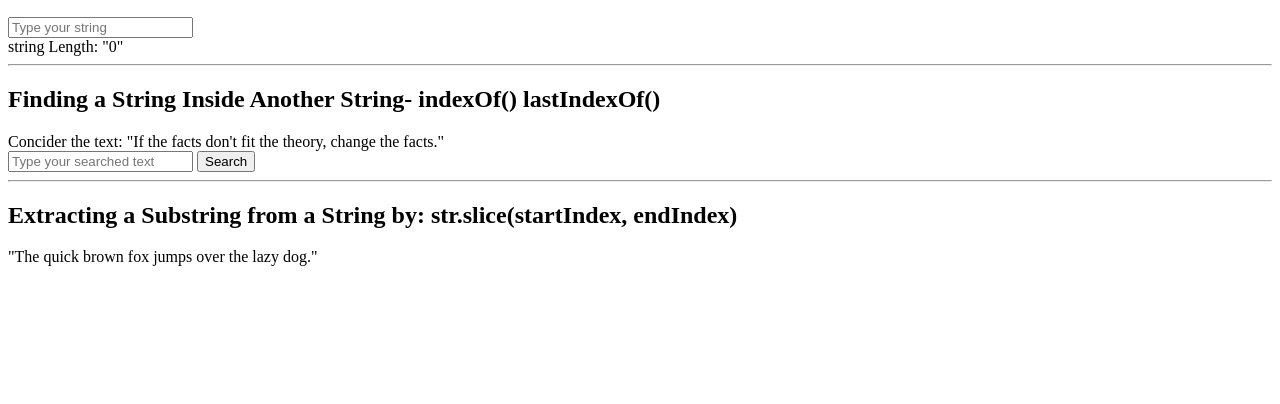
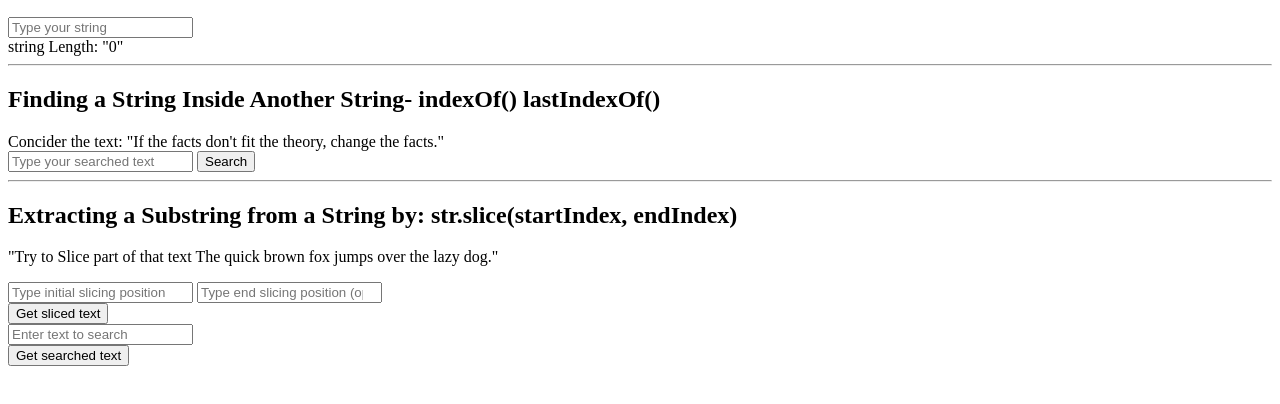
Before and after one commit to yairabranyi/Js-Basics, a plain HTML site: page JS Basics/String/string.html in a window 1280 px wide. Shown: the part 110-514 px from the top of the page. Drawn offline with Linux system fonts and the light colour scheme.

Commit message:
Updated string methods

```diff
--- a/JS Basics/String/string.html
+++ b/JS Basics/String/string.html
@@ -30,7 +30,16 @@
     <hr />
 
     <h2>Extracting a Substring from a String by: str.slice(startIndex, endIndex)</h2>
-    <span>"The quick brown fox jumps over the lazy dog."</span>
+    <p id="textToBeSliced">"Try to Slice part of that text The quick brown fox jumps over the lazy dog."</p>
+    <input id="textStartPosition" onkeyup="getPosition(this)" type="number" placeholder="Type initial slicing position"></input>
+    <input id="textEndPosition" onkeyup="getPosition(this)" type="number" placeholder="Type end slicing position (optional)"> </input><br />
+    <button onclick="getSlice()" >Get sliced text</button><br />
+
+    <input id="textToSearch" onkeyup="updateTextToSearch(this)" type="text" placeholder="Enter text to search"> </input><br />
+    <button onclick="getSearchedText()" >Get searched text</button><br />
+    <span id="clisedText" style="color:blue;text-align:center;font-weight: 1000;"  ></span><br />
+
+
 
 </body>
 
--- a/JS Basics/String/strings.js
+++ b/JS Basics/String/strings.js
@@ -1,3 +1,7 @@
+window.onload = {
+    // var textToBeSliced = document.getElementById("textToBeSliced")
+}
+
 handleTextInputChange = (elm) => {
     inputText = document.getElementById("textInput")
     stringLengthRes = document.getElementById("stringLengthRes")
@@ -20,10 +24,10 @@ searchText = () => {
     console.log(textToFined.value)
     var position1 = text2.innerHTML.indexOf(textToFined.value)
     if (position1 == 0) {
-        showRes.innerHTML= "please enter a word to search"
+        showRes.innerHTML = "please enter a word to search"
         // alert("please enter a word to search")
     } else if (position1 == -1) {
-        showRes.innerHTML= "No match was found"
+        showRes.innerHTML = "No match was found"
         // alert("No match was found")
     }
     else {
@@ -32,5 +36,41 @@ searchText = () => {
     }
 
 
+}
+var textStartPosition = ""
+var textEndPosition = ""
+var textToSearch = ""
+
+var getPosition = (elm) => {
+    if (elm.id == 'textStartPosition') {
+        textStartPosition = elm.value
+        console.log(`The Start position is:: ${elm.value}`)
+
+    } else {
+        textEndPosition = elm.value
+        console.log(`The End position is: ${elm.value}`)
+
+    }
 
 }
+
+var getSlice = () => {
+    let slicedText = document.getElementById("clisedText")
+    console.log(`The Text to be sliced is: ${textToBeSliced.innerHTML}`)
+    console.log(`Sliceing...,The start position is: ${textStartPosition} and the end position is ${textEndPosition}`)
+    slicedText.innerHTML = textToBeSliced.innerHTML.slice(textStartPosition, textEndPosition);
+}
+
+// Updating the requested text to search
+var updateTextToSearch = (elm) => {
+    textToSearch = elm.value
+    console.log("Update text to search ",textToSearch)
+}
+
+
+var getSearchedText = () => {
+    textToBeSliced
+    // var pos1 = str.search("color");
+    clisedText.innerHTML=textToBeSliced.innerHTML.search(textToSearch)
+    console.log("Searching test...",textToBeSliced.innerHTML)
+}
```
